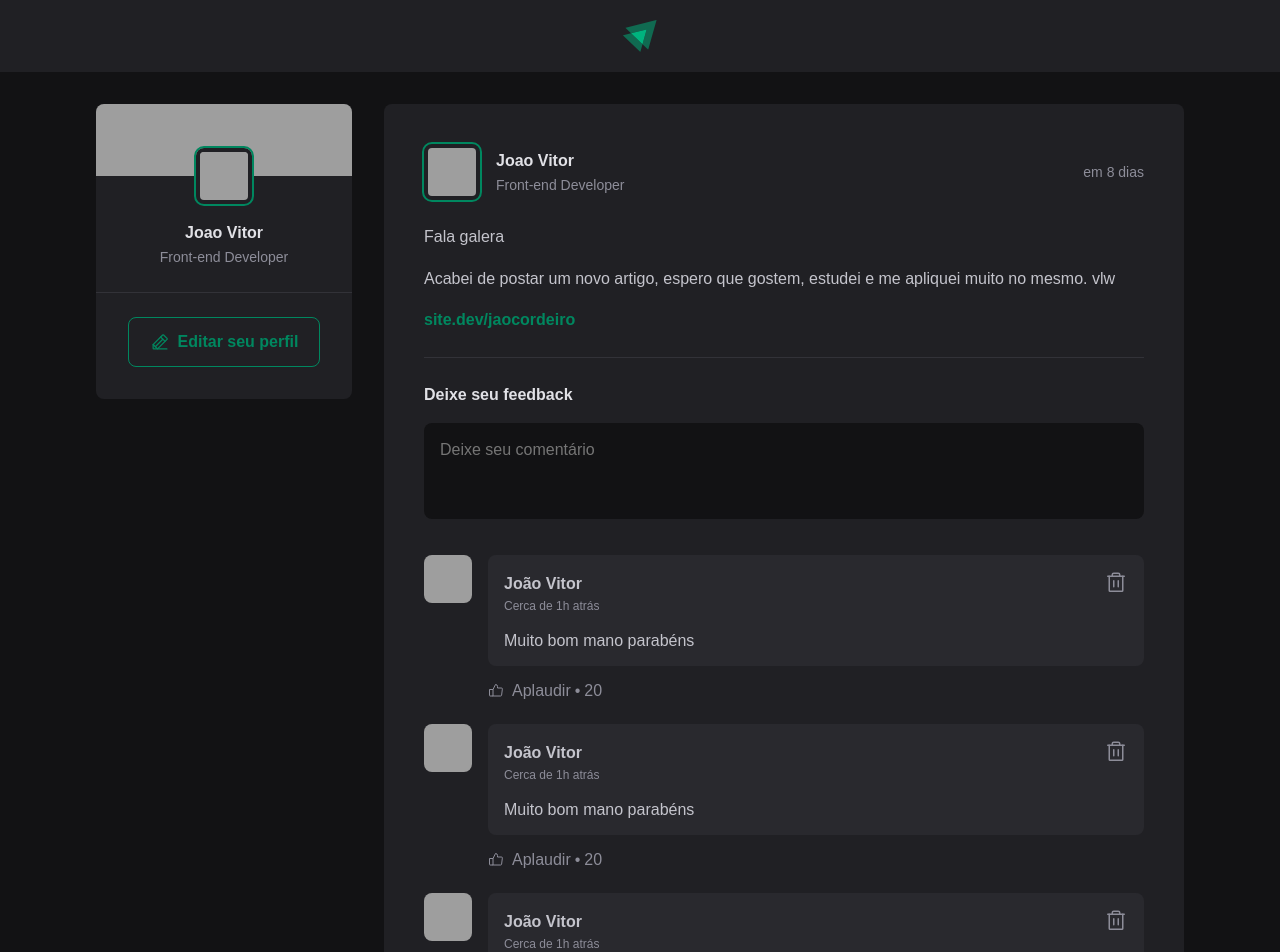
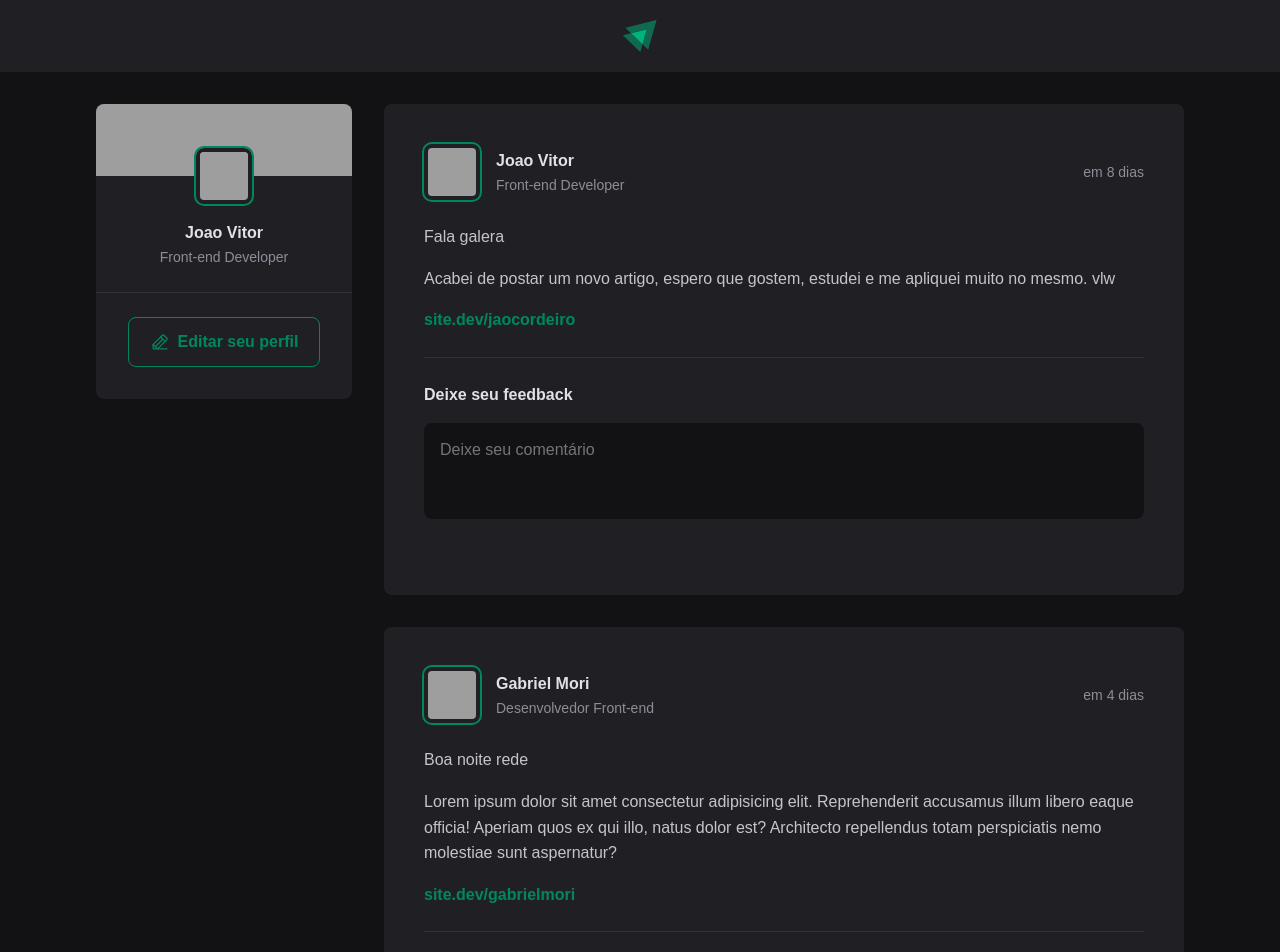
Before and after one commit to jaocordeiro/ignite_feed, a React (Vite) app: page / in a window 1280 px wide. Shown: the top 952 px of the page. Built offline with nearby package versions, Linux system fonts and the light colour scheme; grey boxes are pictures that could not be loaded.

Commit message:
create textarea comment dinamic

```diff
--- a/src/components/Comment.tsx
+++ b/src/components/Comment.tsx
@@ -2,7 +2,11 @@ import { ThumbsUp, Trash } from 'phosphor-react'
 import styles from './Comment.module.css'
 import { Avatar } from './Avatar'
 
-export function Comment() {
+interface CommentType {
+  content: string
+}
+
+export function Comment({ content }: CommentType) {
   return (
     <div className={styles.comment}>
       <Avatar hasBorder={false} srcImg="https://github.com/jaocordeiro.png" />
@@ -20,7 +24,7 @@ export function Comment() {
             </button>
           </header>
 
-          <p>Muito bom mano parabéns</p>
+          <p>{content}</p>
         </div>
 
         <footer>
--- a/src/components/Post.tsx
+++ b/src/components/Post.tsx
@@ -1,3 +1,4 @@
+import { useState } from 'react'
 import { format, formatDistanceToNow } from 'date-fns'
 import ptBR from 'date-fns/locale/pt-BR'
 import { Avatar } from './Avatar'
@@ -6,6 +7,9 @@ import { PostType } from '../App'
 import styles from './Post.module.css'
 
 export function Post({ author, content, publishedAt }: PostType) {
+  const [comments, setComments] = useState([])
+  const [newCommentText, setNewCommentText] = useState('')
+
   const publishedAtDateFormatted = format(publishedAt, "d 'de' LLLL 'as' HH:mm'h'", {
     locale: ptBR,
   })
@@ -14,6 +18,17 @@ export function Post({ author, content, publishedAt }: PostType) {
     locale: ptBR,
     addSuffix: true
   })
+
+  function handleCreateNewComment() {
+    event.preventDefault()
+
+    setComments([...comments, newCommentText]);
+    setNewCommentText('')
+  }
+
+  function handleNewCommentChange() {
+    setNewCommentText(event?.target.value)
+  }
 
   return (
     <article className={styles.post}>
@@ -41,19 +56,25 @@ export function Post({ author, content, publishedAt }: PostType) {
         })}
       </div>
 
-      <form className={styles.commentForm}>
+      <form onSubmit={handleCreateNewComment} className={styles.commentForm}>
         <strong>Deixe seu feedback</strong>
 
-        <textarea placeholder='Deixe seu comentário' />
+        <textarea
+          name='comment'
+          onChange={handleNewCommentChange}
+          value={newCommentText}
+          placeholder='Deixe seu comentário' />
         <footer>
           <button type='submit'>Publicar</button>
         </footer>
       </form>
 
       <div className={styles.commentlist}>
-        <Comment />
-        <Comment />
-        <Comment />
+        {comments.map(comment => {
+          return (
+            <Comment content={comment} />
+          )
+        })}
       </div>
 
     </article>
```
